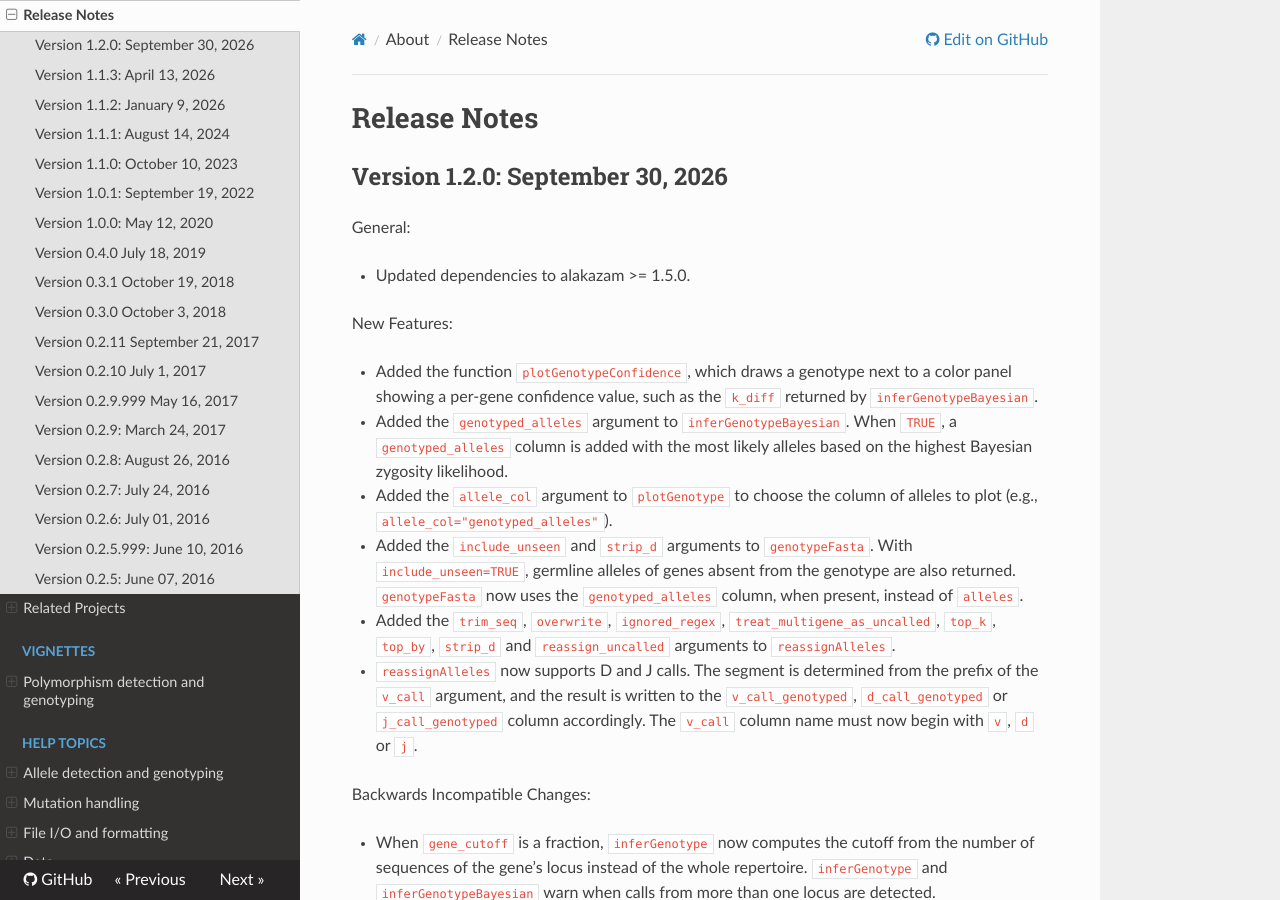
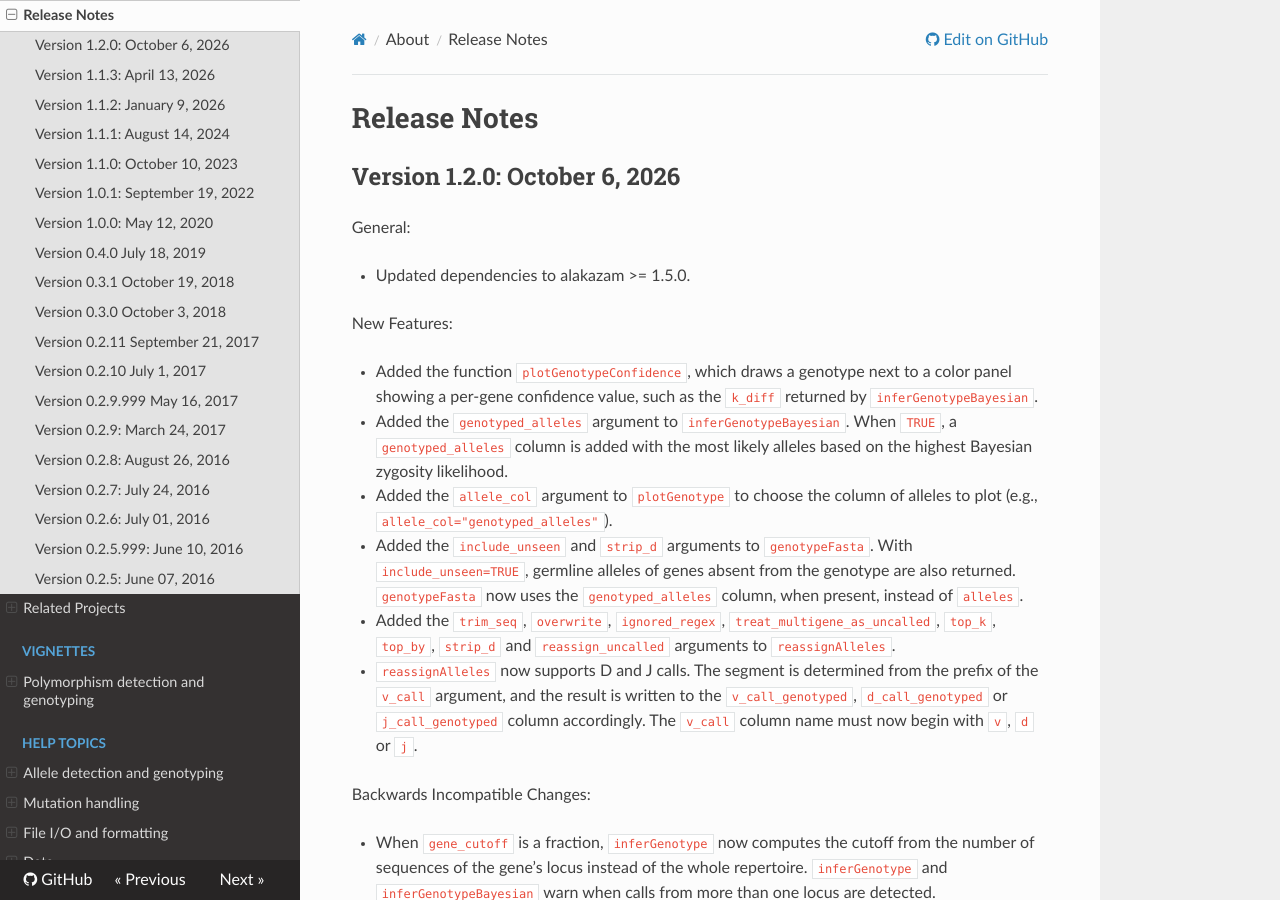
Before and after one commit to immcantation/tigger, an MkDocs documentation site: the page built from docs/news.md, in a window 1280 px wide and 900 px high. Built offline with MkDocs 1.6.1, drawn with Linux system fonts in a browser that asks for light colours; nearby versions of some CDN libraries.

Commit message:
[skip ci] Auto-render docs.

```diff
--- a/docs/news.md
+++ b/docs/news.md
@@ -1,7 +1,7 @@
 # Release Notes
 
 
-Version 1.2.0: September 30, 2026
+Version 1.2.0: October 6, 2026
 -------------------------------------------------------------------------------
 
 General:
```
Also changed, not shown: docs/index.md (+2 -2 lines), docs/topics/tigger-package.md (+1 -1 lines), docs/vignettes/Tigger-Vignette.md (+1 -1 lines).
